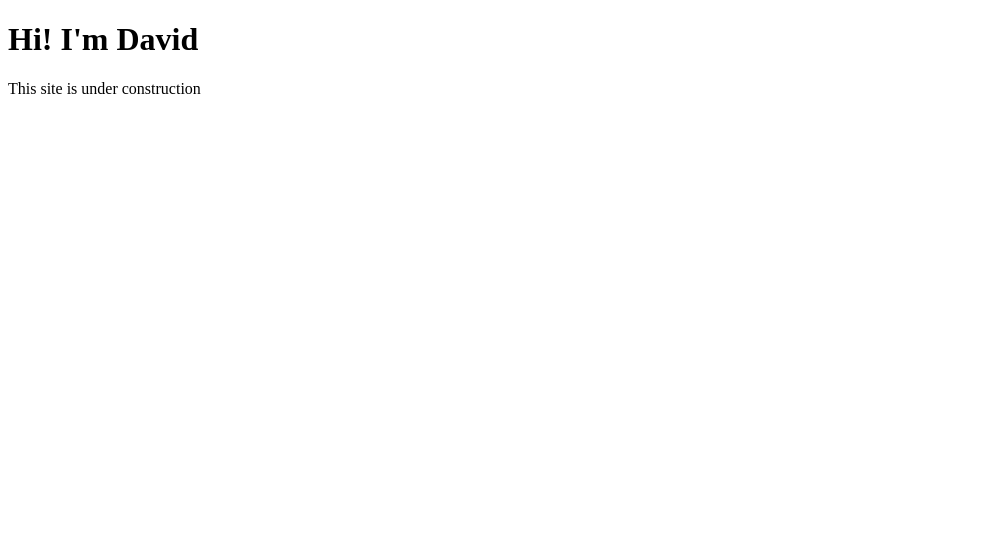
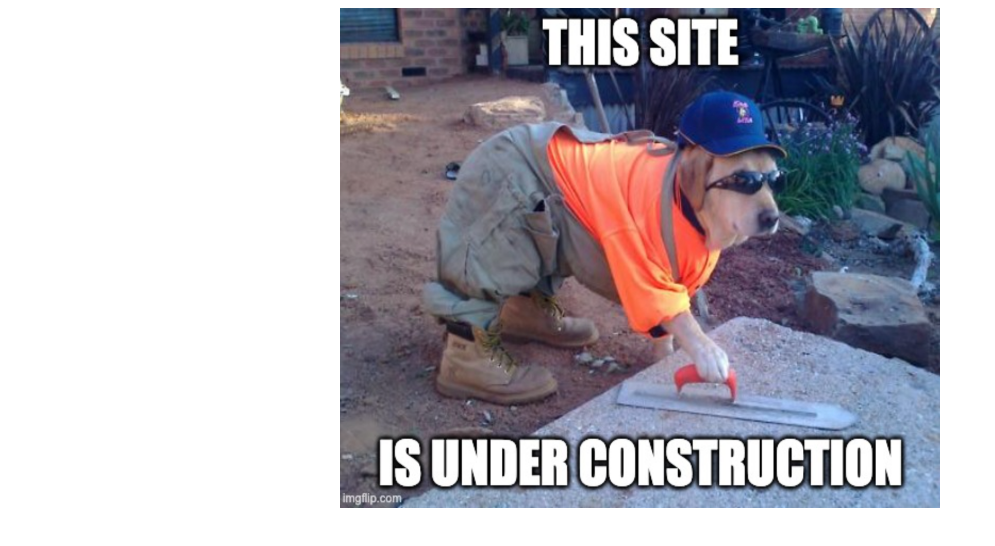
Before and after one commit to davidha99/davidhdz, an Astro site: page / in a window 1280 px wide. Shown: the whole page, without its empty margins (0-995 px from the left). Built offline with nearby package versions, Linux system fonts and the light colour scheme; Astro itself is replaced by a stand-in of ours.

Commit message:
style: site under construction

```diff
--- a/src/pages/index.astro
+++ b/src/pages/index.astro
@@ -10,7 +10,8 @@
 		<title>Astro</title>
 	</head>
 	<body>
-		<h1>Hi! I'm David</h1>
-        <p>This site is under construction</p>
+        <div style="display: flex; justify-content: center;">
+            <img src="/site-under-construction.png" alt="perrito albañil" style="width: 600px; height: 500px">
+        </div>
 	</body>
 </html>
```
Also changed, not shown: public/site-under-construction.png (added).
